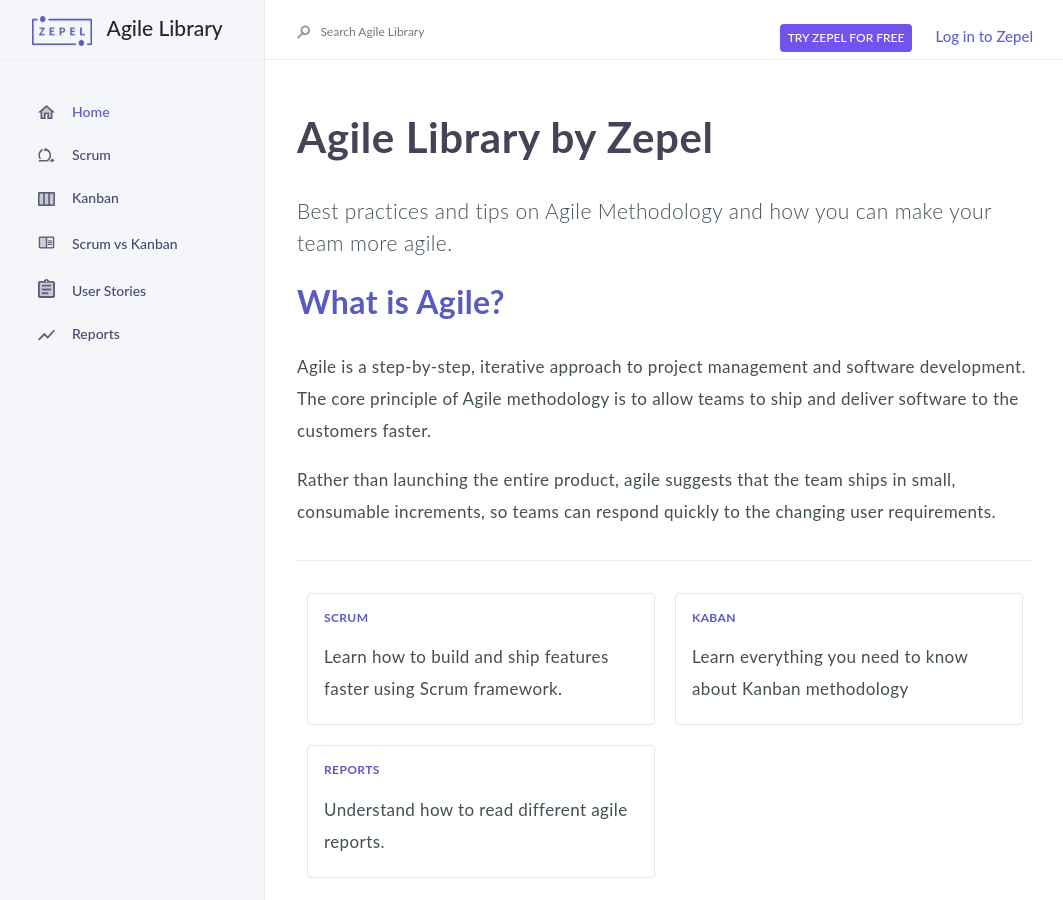
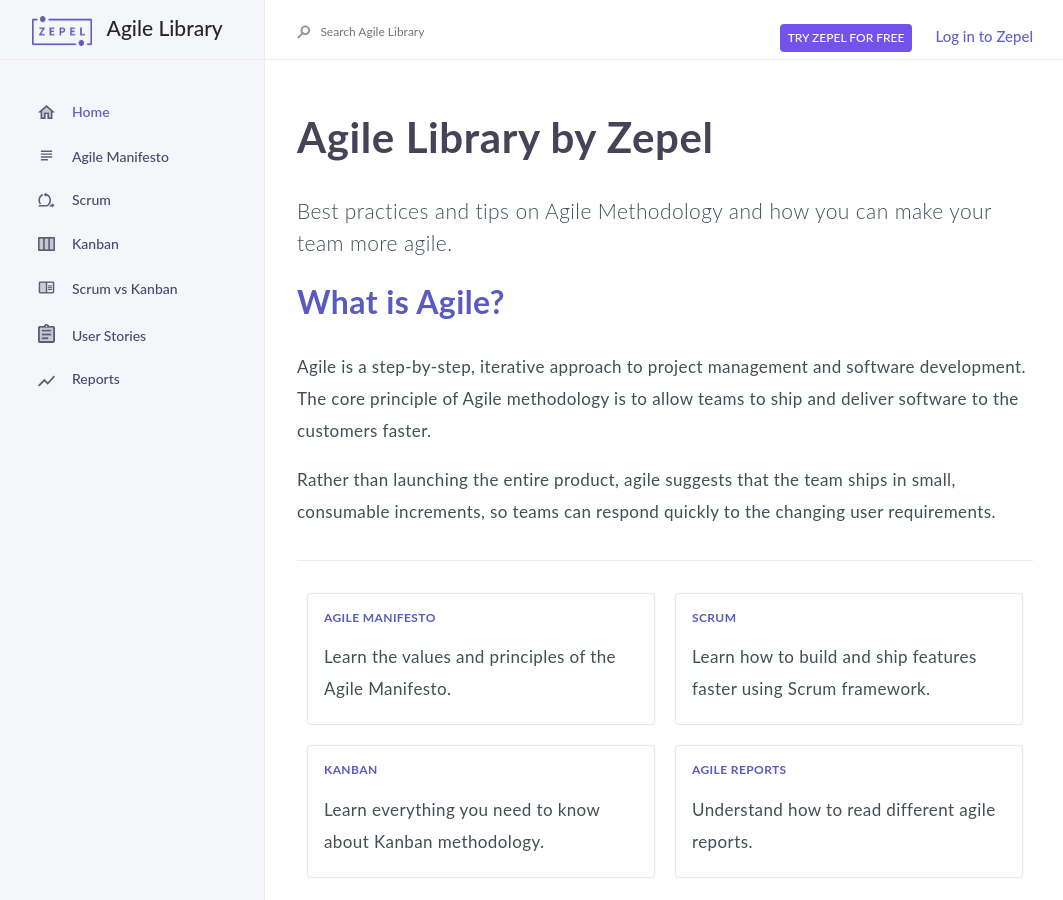
Before and after one commit to svikashk/agile, a Jekyll site: the page built from agile/index.md, in a window 1280 px wide. Shown: the whole page, without its empty margins (91-1154 px from the left). Built offline with Jekyll 4.4.1, drawn with Linux system fonts in a browser that asks for light colours.

Commit message:
Manifesto (#15)
* manifesto + fix for toc word wrap responsive

* text changes

```diff
--- a/_sass/content.scss
+++ b/_sass/content.scss
@@ -9,7 +9,6 @@
   a {
     overflow: hidden;
     text-overflow: ellipsis;
-    white-space: nowrap;
     font-size: 17px !important;
     letter-spacing: .4px;
   }
--- a/_sass/layout.scss
+++ b/_sass/layout.scss
@@ -69,7 +69,7 @@
 }
 
 .main-content {
-  padding-top: 100px;
+  padding-top: 25px;
   // padding-top: $gutter-spacing-sm;
   @include container;
 
--- a/agile/index.md
+++ b/agile/index.md
@@ -28,9 +28,9 @@ Rather than launching the entire product, agile suggests that the team ships in
 <div class="column">
 <div class="card">
   <div class="container">
-    <a href="{{ site.url }}{{ site.baseurl }}/scrum/">
-    <h4 class="card-title"><b>Scrum</b></h4>
-    <p>Learn how to build and ship features faster using Scrum framework.</p>
+    <a href="{{ site.url }}{{ site.baseurl }}/manifesto/">
+    <h4 class="card-title"><b>Agile Manifesto</b></h4>
+    <p>Learn the values and principles of the Agile Manifesto.</p>
     </a>
   </div>
 </div>
@@ -40,8 +40,8 @@ Rather than launching the entire product, agile suggests that the team ships in
 <div class="card">
   <div class="container">
     <a href="{{ site.url }}{{ site.baseurl }}/kanban/">
-    <h4 class="card-title"><b>Kaban</b></h4>
-    <p>Learn everything you need to know about Kanban methodology</p>
+    <h4 class="card-title"><b>Scrum</b></h4>
+    <p>Learn how to build and ship features faster using Scrum framework.</p>
     </a>
   </div>
 </div>
@@ -53,9 +53,21 @@ Rather than launching the entire product, agile suggests that the team ships in
 <div class="card">
   <div class="container">
     <a href="{{ site.url }}{{ site.baseurl }}/reports/">
-    <h4 class="card-title"><b>Reports</b></h4>
+    <h4 class="card-title"><b>Kanban</b></h4>
+    <p>Learn everything you need to know about Kanban methodology.</p>
+    </a>
+  </div>
+</div>
+</div>
+
+<div class="column">
+<div class="card">
+  <div class="container">
+    <a href="{{ site.url }}{{ site.baseurl }}/reports/">
+    <h4 class="card-title"><b>Agile Reports</b></h4>
     <p>Understand how to read different agile reports.</p>
     </a>
   </div>
 </div>
 </div>
+</div>
```
Also changed, not shown: agile/manifesto.md (added, +172 -0 lines), agile/scrum-vs-kanban.md (+4 -4 lines), assets/uploads/manifesto.svg (added).
